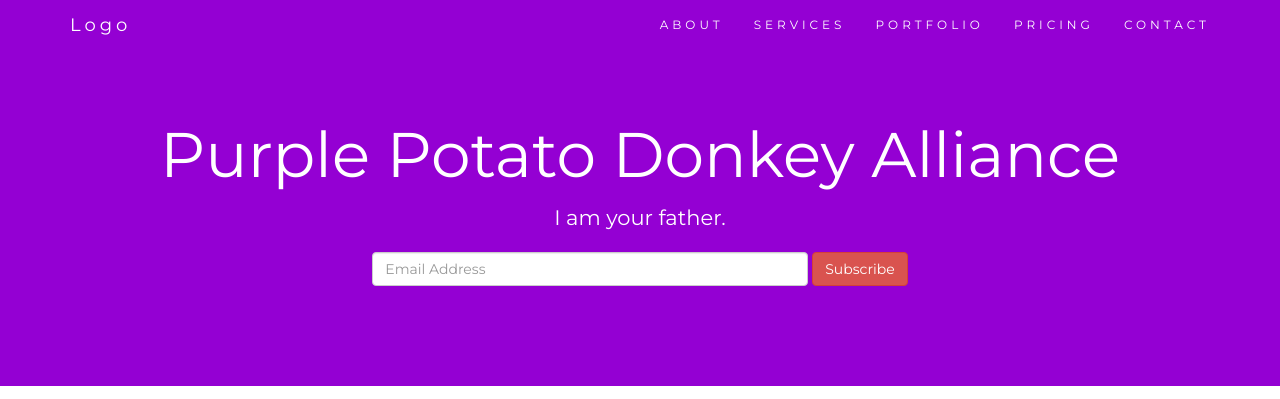
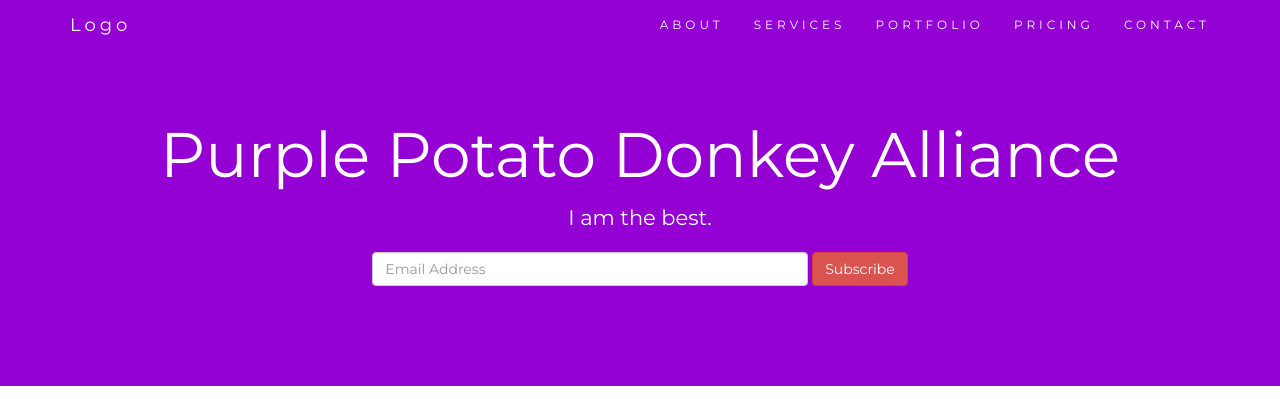
Before and after one commit to PotatoDonkey/PotatoDonkey.github.io, a Jekyll site: the page index.html, which Jekyll copies as it is, in a window 1280 px wide and 900 px high. Shown: the top 399 px of the window. Built offline with Jekyll 4.4.1, drawn with Linux system fonts in a browser that asks for light colours; nearby versions of some CDN libraries; library files that are not in the unit come from our copies.

Commit message:
Update index.html

```diff
--- a/index.html
+++ b/index.html
@@ -216,7 +216,7 @@
 
 <div class="jumbotron text-center">
   <h1>Purple Potato Donkey Alliance </h1>
-  <p>I am your father.</p>
+  <p>I am the best.</p>
   <form class="form-inline">
     <input type="email" class="form-control" size="50" placeholder="Email Address" required>
     <button type="button" class="btn btn-danger">Subscribe</button>
```
